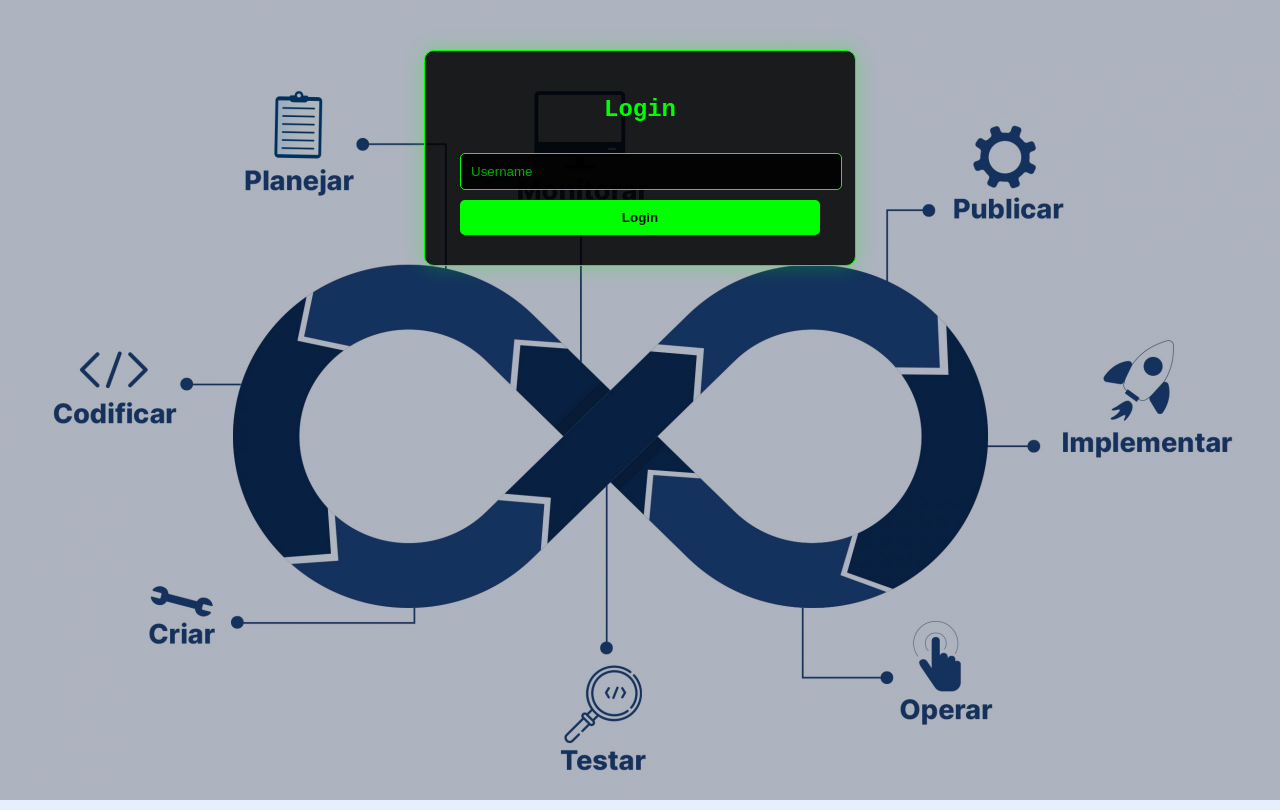
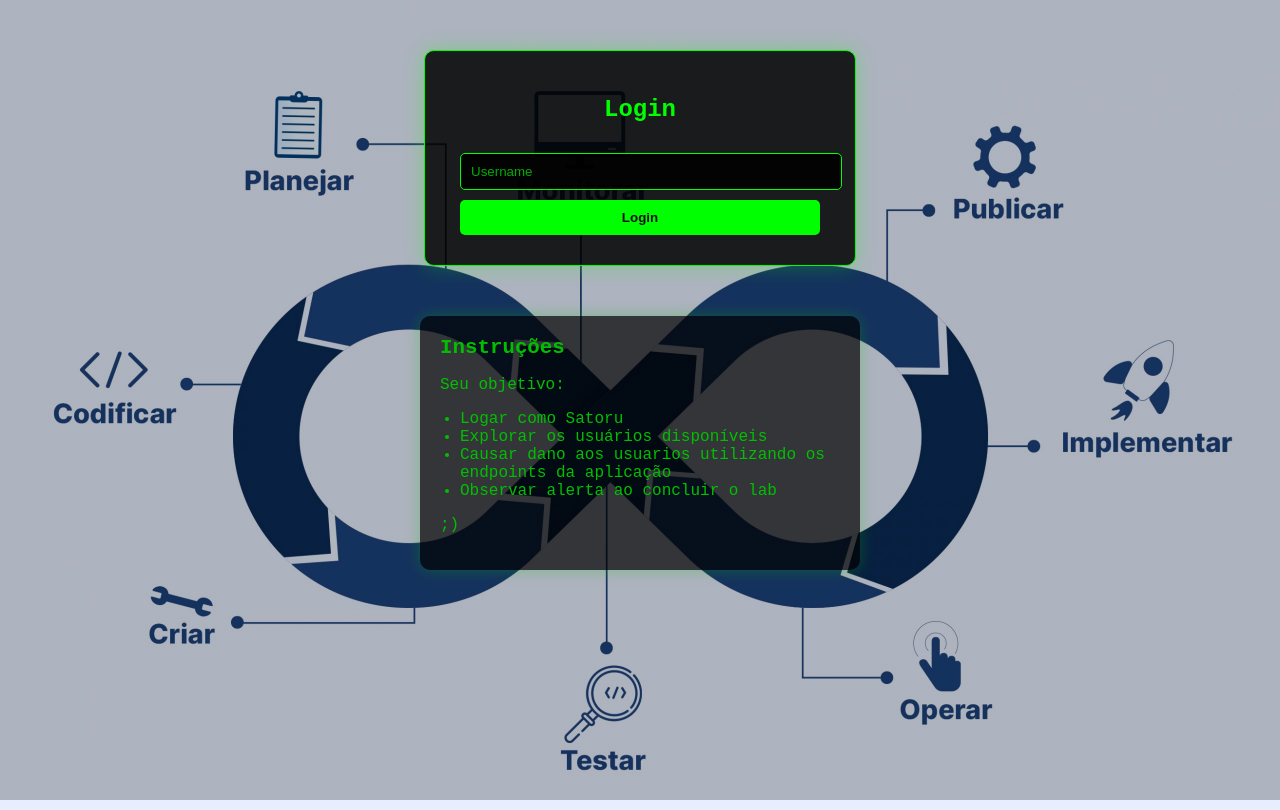
Before and after one commit to raphasaez/appsec-labs, a Flask app: page / in a window 1280 px wide. Shown: the top 810 px of the page. Run offline with Flask 3, Linux system fonts and the light colour scheme; some libraries are stand-ins or nearby versions.

Commit message:
Atualiza CSS e HTML: estilo pentester e instruções do lab

```diff
--- a/labs/idor-lab/app/static/style.css
+++ b/labs/idor-lab/app/static/style.css
@@ -119,3 +119,26 @@ button:hover {
     color: #ff3333;
     font-weight: bold;
 }
+/* Instruções abaixo do lab */
+#instructions {
+    margin-top: 30px;
+    background: rgba(0, 0, 0, 0.7);
+    padding: 20px;
+    border-radius: 10px;
+    color: #00ff00;
+    font-family: 'Courier New', monospace;
+    max-width: 400px;
+    margin-left: auto;
+    margin-right: auto;
+    text-align: left;
+    box-shadow: 0 0 15px rgba(0, 255, 0, 0.3);
+}
+
+#instructions h2 {
+    margin-top: 0;
+    font-size: 1.3em;
+}
+
+#instructions ul {
+    padding-left: 20px;
+}
--- a/labs/idor-lab/app/templates/index.html
+++ b/labs/idor-lab/app/templates/index.html
@@ -9,9 +9,8 @@
 </head>
 <body>
 <div class="container">
-<div id="timer" class="hidden">Time: 0s</div>
+  <div id="timer" class="hidden">Time: 0s</div>
 
-  <!-- Login -->
   <div id="login-section">
     <h2>Login</h2>
     <input id="username" placeholder="Username"/>
@@ -19,9 +18,8 @@
     <div id="login-msg" class="message"></div>
   </div>
 
-  <!-- Dashboard -->
   <div id="user-section" class="hidden">
-    <h2>Welcome, <span id="current-user"></span></h2>
+    <h2>Bem vindo, <span id="current-user"></span></h2>
 
     <div class="edit-user">
       <input id="new-name" placeholder="New name"/>
@@ -29,12 +27,24 @@
       <div id="edit-msg" class="message"></div>
     </div>
 
-    <h3>All Users</h3>
+    <h3>Usuarios</h3>
     <ul id="users-list"></ul>
 
     <button id="logout-btn">Logout</button>
   </div>
+</div>
 
+<!-- Div de instruções -->
+<div id="instructions">
+  <h2>Instruções</h2>
+  <p>Seu objetivo:</p>
+  <ul>
+    <li>Logar como Satoru</li>
+    <li>Explorar os usuários disponíveis</li>
+    <li>Causar dano aos usuarios utilizando os endpoints da aplicação</li>
+    <li>Observar alerta ao concluir o lab</li>
+  </ul>
+  <p>;)</p>
 </div>
 
 <script src="{{ url_for('static', filename='app.js') }}"></script>
```
